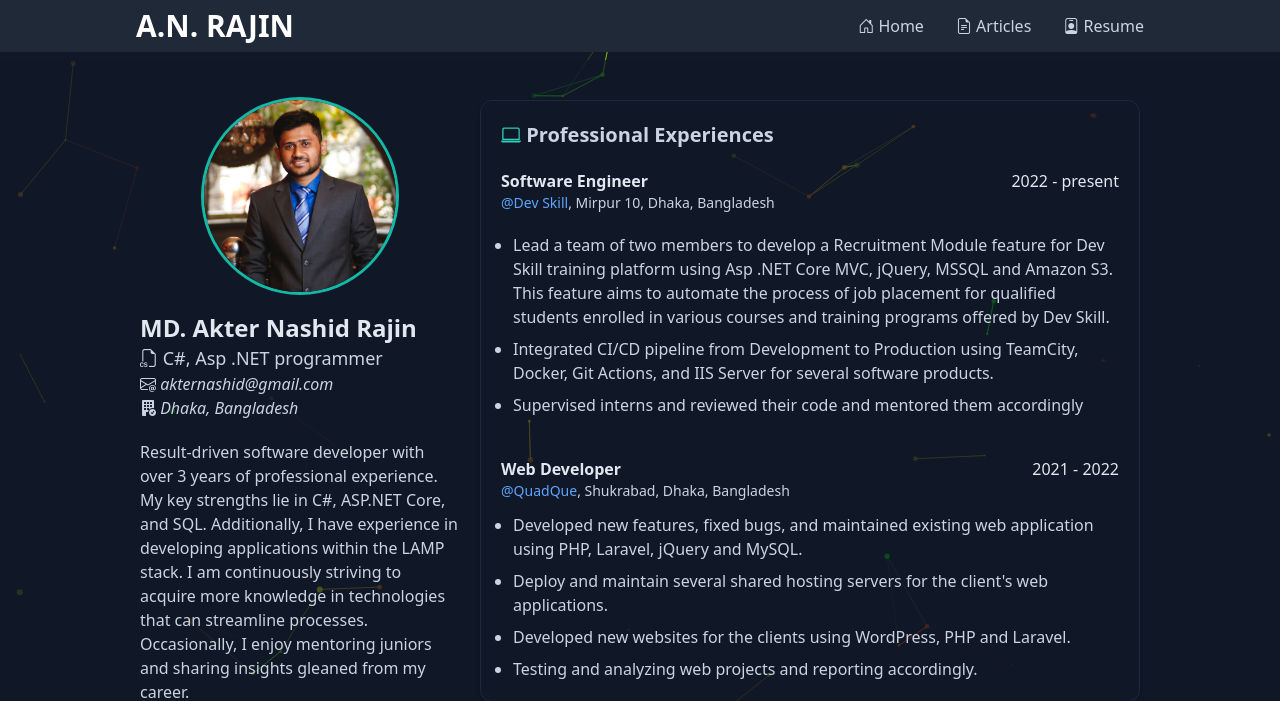
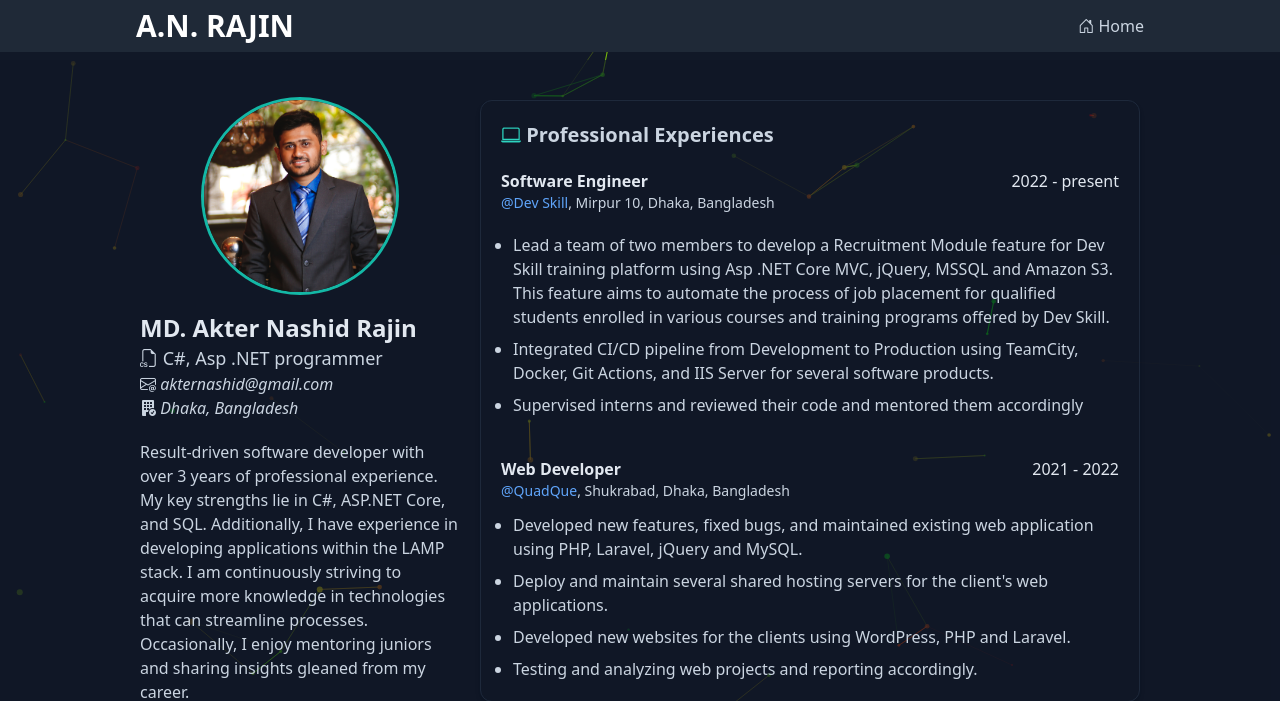
Before and after one commit to ANrajin/me, a website built with webpack: page index.html in a window 1280 px wide. Shown: the top 701 px of the page. Built offline with nearby package versions, Linux system fonts and the light colour scheme.

Commit message:
unused items removed

```diff
--- a/index.html
+++ b/index.html
@@ -23,18 +23,6 @@
                             <a href="#">
                                 <i class="bi bi-house-door"></i>
                                 Home
-                            </a>
-                        </li>
-                        <li class="hover:text-white transition duration-300">
-                            <a href="#">
-                                <i class="bi bi-file-earmark-text"></i>
-                                Articles
-                            </a>
-                        </li>
-                        <li class="hover:text-white transition duration-300">
-                            <a href="#">
-                                <i class="bi bi-person-badge"></i>
-                                Resume
                             </a>
                         </li>
                     </ul>
```
Also changed, not shown: .github/workflows/gitartwork.yml (deleted), gitartwork.svg (deleted).
